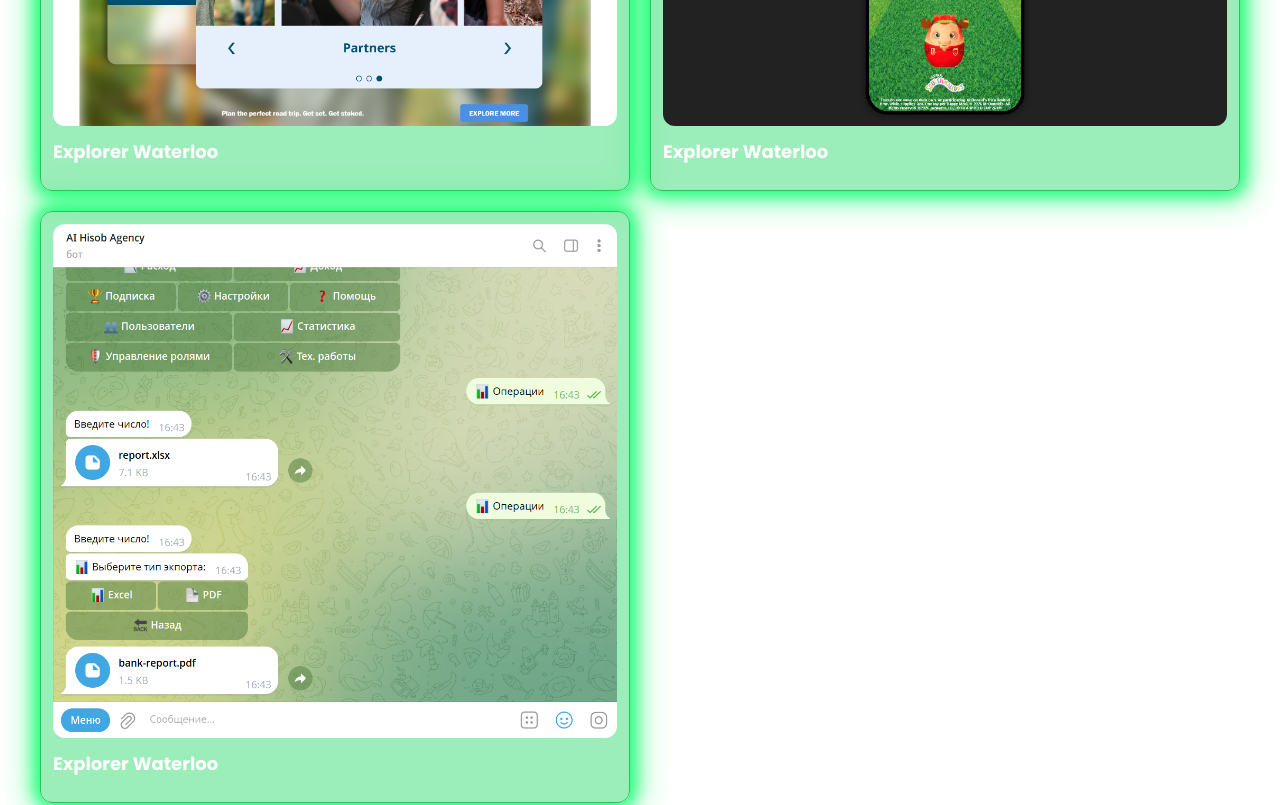
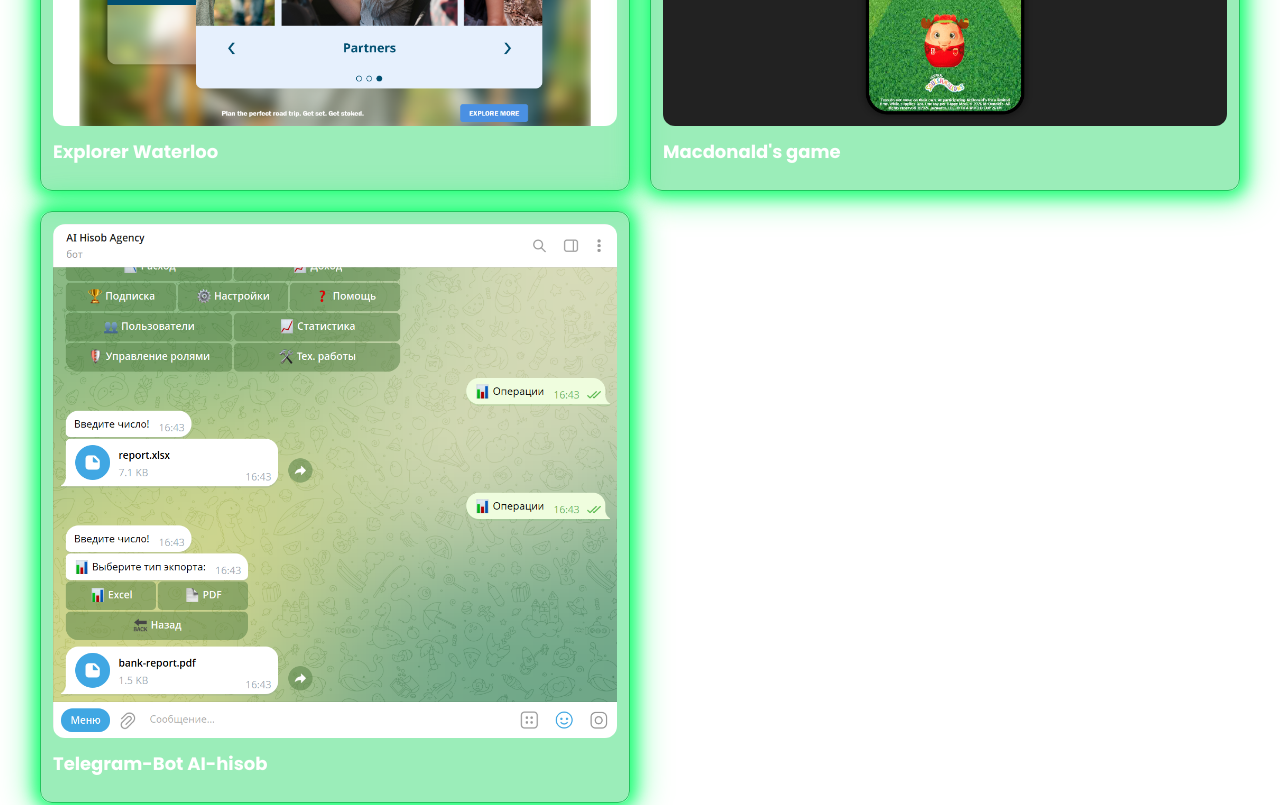
Before and after one commit to Boqa2/portfolio, a React (Vite) app: page / in a window 1280 px wide. Shown: the part 7360-8165 px from the top of the page. Built offline with nearby package versions, Linux system fonts and the light colour scheme.

Commit message:
update 1

```diff
--- a/src/pages/SecPortfo.tsx
+++ b/src/pages/SecPortfo.tsx
@@ -15,7 +15,7 @@ const SecPortfo = ({
   foto9,
   foto10,
   foto11,
-  foto12
+  foto12,
 }: ForFoto) => {
   const { t } = useTranslation();
   return (
@@ -129,9 +129,7 @@ const SecPortfo = ({
               href="https://boqa2.github.io/xl-energy-game/"
             >
               <img className="rounded-xl" src={foto8} alt="" />
-              <p className="text-lg font-poppins my-3 font-bold">
-                Xl Energy
-              </p>
+              <p className="text-lg font-poppins my-3 font-bold">Xl Energy</p>
             </a>
           </div>
           <div className="border neons duration-500 hover:scale-105 bg-green-400 bg-opacity-55 rounded-xl border-green-500 p-3">
@@ -166,7 +164,7 @@ const SecPortfo = ({
             >
               <img className="rounded-xl" src={foto11} alt="" />
               <p className="text-lg font-poppins my-3 font-bold">
-                Explorer Waterloo
+                Macdonald's game
               </p>
             </a>
           </div>
@@ -178,7 +176,7 @@ const SecPortfo = ({
             >
               <img className="rounded-xl" src={foto12} alt="" />
               <p className="text-lg font-poppins my-3 font-bold">
-                Explorer Waterloo
+                Telegram-Bot AI-hisob
               </p>
             </a>
           </div>
```
